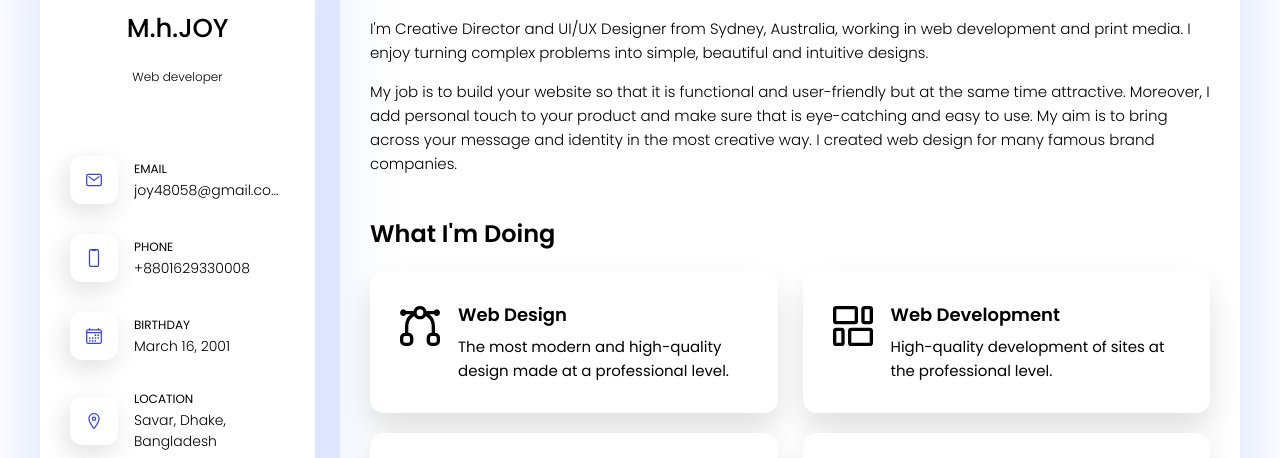
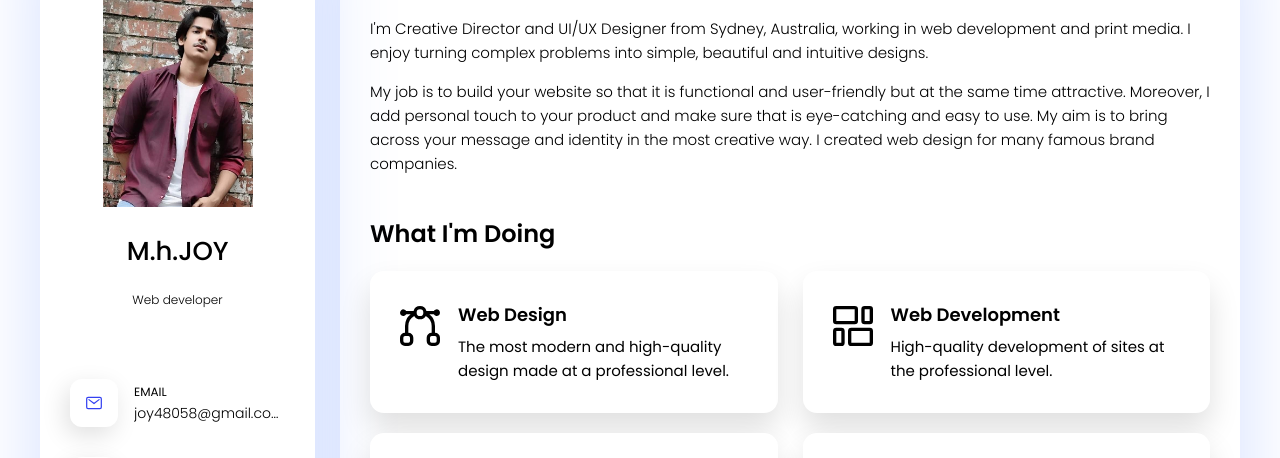
Before and after one commit to MhJoy45/My-portfolio.com.github.io, a plain HTML site: page index.html in a window 1280 px wide. Shown: the part 161-619 px from the top of the page. Drawn offline with nearby package versions, Linux system fonts and the light colour scheme; files whose address does not match are found by name.

Commit message:
Update index.html

```diff
--- a/index.html
+++ b/index.html
@@ -42,7 +42,7 @@
       <div class="sidebar-info">
 
         <figure class="avatar-box">
-          <img src="vcard-personal-portfolio-master/assets/images/My img.jpg" alt="M.h.joy" width="80">
+          <img src="file:///C:/Users/joy48/Downloads/vcard-personal-portfolio-master/vcard-personal-portfolio-master/assets/images/My%20img.jpg" alt="M.h.joy" width="80">
         </figure>
 
         <div class="info-content">
```
